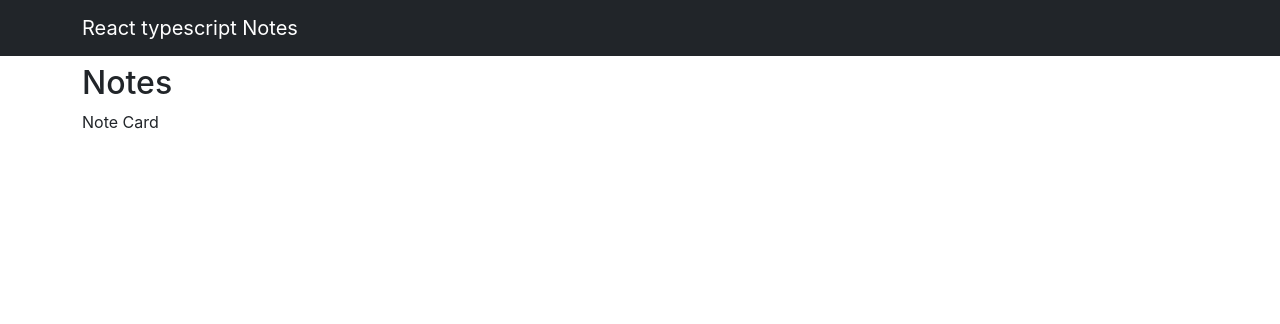
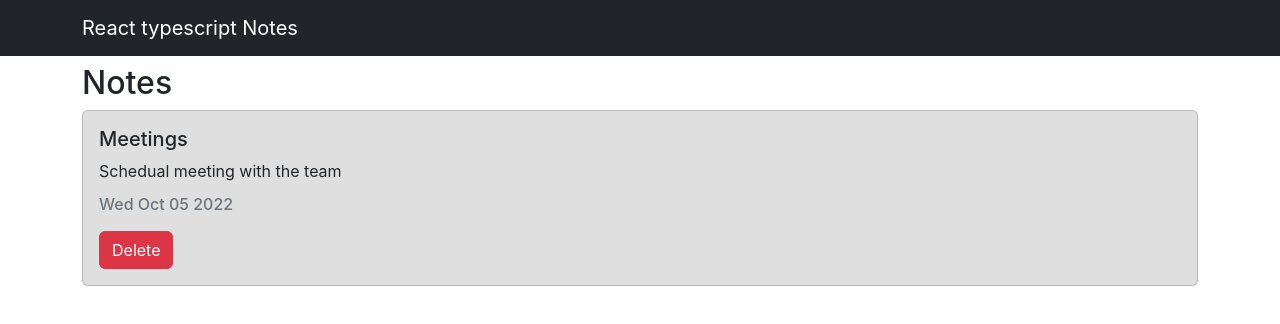
Before and after one commit to ShiraOhana/TypeScript-notes, a React (Create React App) app: page / in a window 1280 px wide. Shown: the top 324 px of the page. Built offline with nearby package versions, Linux system fonts and the light colour scheme.

Commit message:
Displaying the card's data and added Bootstrap

```diff
--- a/src/components/Notes.tsx
+++ b/src/components/Notes.tsx
@@ -1,4 +1,6 @@
 import * as React from "react";
+import { Card } from "react-bootstrap";
+import Button from "react-bootstrap/Button";
 import { Note } from "../models/note.models";
 
 interface INotesProps {
@@ -6,7 +8,20 @@
 }
 
 const Notes: React.FC<INotesProps> = ({ note }) => {
-  return <div> Note Card</div>;
+  return (
+    <div className="mb-3">
+      <Card style={{ backgroundColor: note.color }}>
+        <Card.Body>
+          <Card.Title> {note.title}</Card.Title>
+          <Card.Text> {note.text} </Card.Text>
+          <Card.Subtitle className="text-muted"> {note.date} </Card.Subtitle>
+          <Button className="mt-3" variant="danger">
+            Delete
+          </Button>
+        </Card.Body>
+      </Card>
+    </div>
+  );
 };
 
 export default Notes;
```
